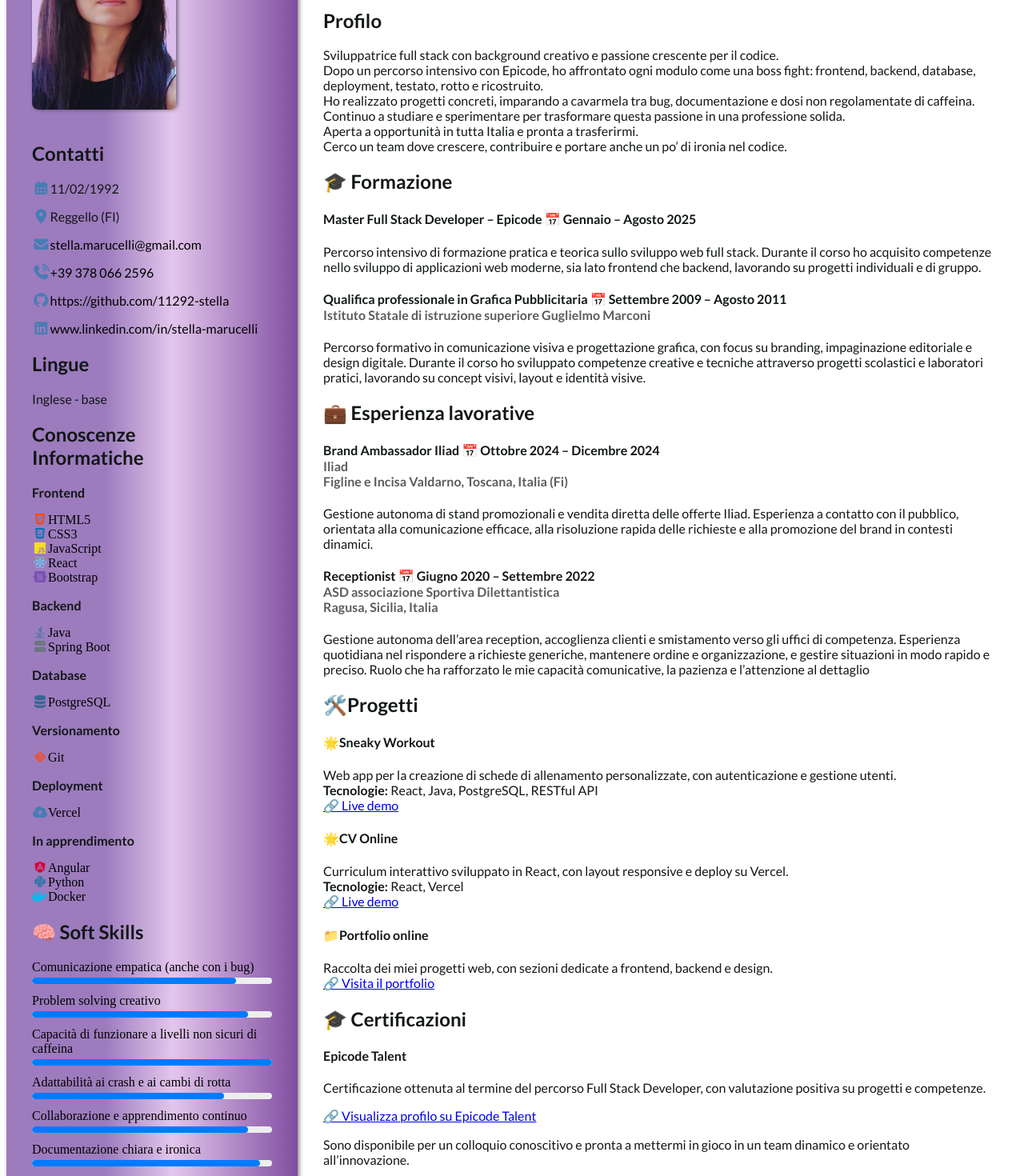
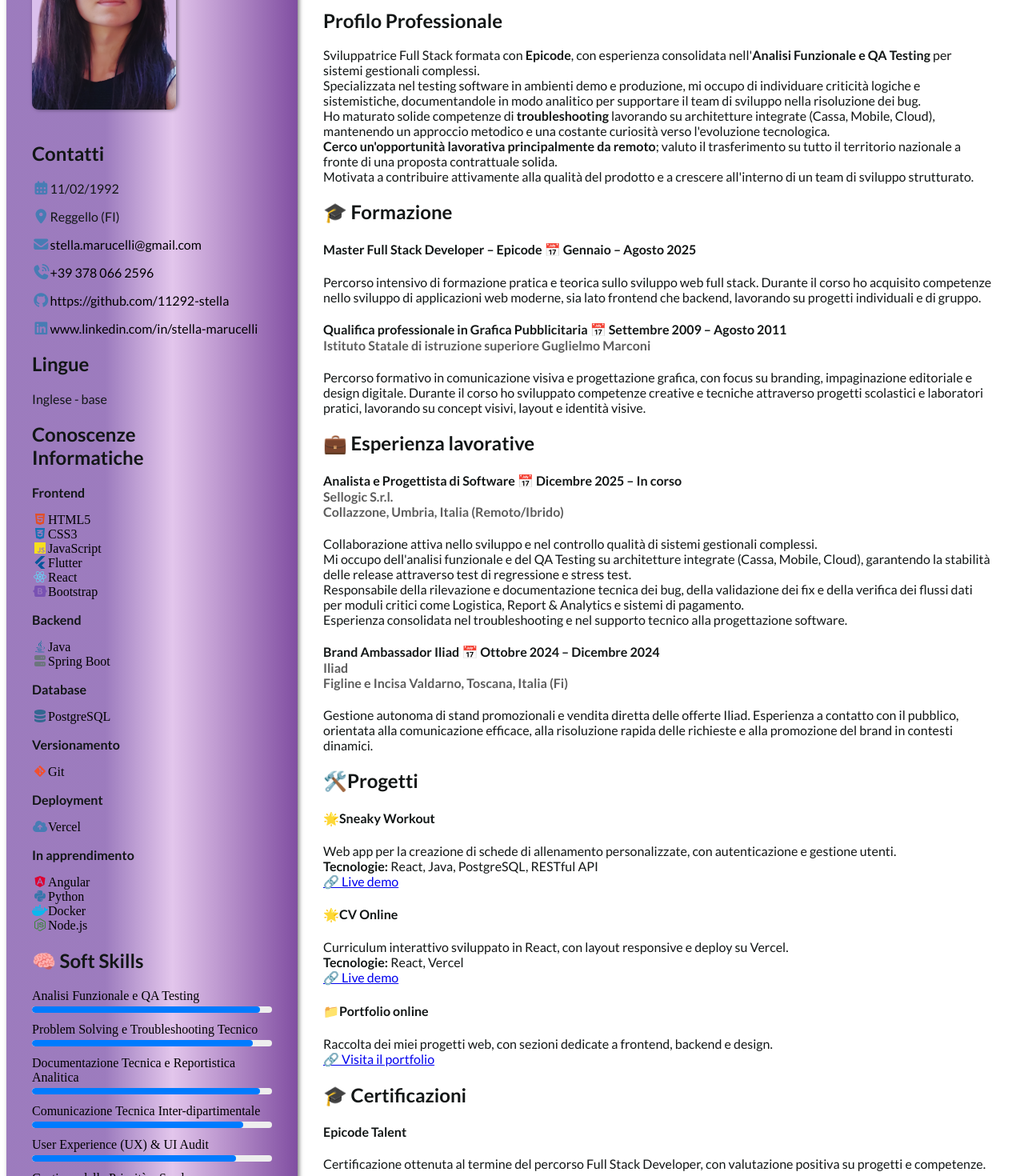
Before and after one commit to 11292-stella/cv-stella-marucelli, a React (Vite) app: page / in a window 1280 px wide. Shown: the part 180-1650 px from the top of the page at 80% size. Built offline with nearby package versions, Linux system fonts and the light colour scheme.

Commit message:
aggiornamento cv

```diff
--- a/src/Cv.jsx
+++ b/src/Cv.jsx
@@ -91,6 +91,7 @@ const Cv = function () {
               <i className="fab fa-html5" style={{ color: "#E34F26" }}></i>
               <span>HTML5</span>
             </div>
+
             <div className="skill-item">
               <i className="fab fa-css3-alt" style={{ color: "#1572B6" }}></i>
               <span>CSS3</span>
@@ -98,6 +99,10 @@ const Cv = function () {
             <div className="skill-item">
               <i className="fab fa-js" style={{ color: "#F7DF1E" }}></i>
               <span>JavaScript</span>
+            </div>
+            <div className="skill-item">
+  <i className="fab fa-flutter" style={{ color: "#02569B" }}></i>
+  <span>Flutter</span>
 </div>
             <div className="skill-item">
               <i className="fab fa-react" style={{ color: "#61DBFB" }}></i>
@@ -172,59 +177,58 @@ const Cv = function () {
               <i className="fab fa-docker" style={{ color: "#0db7ed" }}></i>
               <span>Docker</span>
             </div>
+            <div className="skill-item">
+  <i className="fab fa-node-js" style={{ color: "#3C873A" }}></i>
+  <span>Node.js</span>
+</div>
             <h2>🧠 Soft Skills</h2>
             <div className="soft-skills">
   <div className="skill">
-                <span>Comunicazione empatica (anche con i bug)</span>
+    <span>Analisi Funzionale e QA Testing</span>
+    <div className="bar">
+      <div className="fill" style={{ width: "95%" }}></div>
+    </div>
+              </div>
+  <div className="skill">
+    <span>Problem Solving e Troubleshooting Tecnico</span>
+    <div className="bar">
+      <div className="fill" style={{ width: "92%" }}></div>
+    </div>
+  </div>
+              <div className="skill">
+    <span>Documentazione Tecnica e Reportistica Analitica</span>
+    <div className="bar">
+      <div className="fill" style={{ width: "95%" }}></div>
+    </div>
+  </div>
+              <div className="skill">
+    <span>Comunicazione Tecnica Inter-dipartimentale</span>
+    <div className="bar">
+      <div className="fill" style={{ width: "88%" }}></div>
+    </div>
+  </div>
+              <div className="skill">
+    <span>User Experience (UX) & UI Audit</span>
     <div className="bar">
       <div className="fill" style={{ width: "85%" }}></div>
     </div>
   </div>
               <div className="skill">
-                <span>Problem solving creativo</span>
+    <span>Gestione delle Priorità e Scadenze (Agile/Sprint)</span>
     <div className="bar">
       <div className="fill" style={{ width: "90%" }}></div>
     </div>
   </div>
               <div className="skill">
-                <span>
-                  Capacità di funzionare a livelli non sicuri di caffeina
-                </span>
+    <span>Pensiero Critico e Validazione dei Dati</span>
     <div className="bar">
-                  <div className="fill" style={{ width: "100%" }}></div>
+      <div className="fill" style={{ width: "92%" }}></div>
     </div>
   </div>
               <div className="skill">
-                <span>Adattabilità ai crash e ai cambi di rotta</span>
+    <span>Apprendimento Rapido di Nuovi Stack Software</span>
     <div className="bar">
-                  <div className="fill" style={{ width: "80%" }}></div>
-                </div>
-              </div>
-              <div className="skill">
-                <span>Collaborazione e apprendimento continuo</span>
-                <div className="bar">
-                  <div className="fill" style={{ width: "90%" }}></div>
-                </div>
-              </div>
-              <div className="skill">
-                <span>Documentazione chiara e ironica</span>
-                <div className="bar">
-                  <div className="fill" style={{ width: "95%" }}></div>
-                </div>
-              </div>
-              <div className="skill">
-                <span>Pazienza da debugger</span>
-                <div className="bar">
-                  <div className="fill" style={{ width: "88%" }}></div>
-                </div>
-              </div>
-              <div className="skill">
-                <span>
-                  Curiosità instancabile (anche quando il terminale non
-                  risponde)
-                </span>
-                <div className="bar">
-                  <div className="fill" style={{ width: "92%" }}></div>
+      <div className="fill" style={{ width: "94%" }}></div>
     </div>
   </div>
             </div>
@@ -234,20 +238,21 @@ const Cv = function () {
 
       <div className="cv-content">
   <h1>Stella Marucelli</h1>
-        <h2>Junior Full Stack Developer</h2>
-        <h2>Profilo</h2>
+  <h2>Junior Full Stack Developer & QA Analyst</h2>
+
+  <h2>Profilo Professionale</h2>
   <p>
-          Sviluppatrice full stack con background creativo e passione crescente
-          per il codice. <br />
-          Dopo un percorso intensivo con Epicode, ho affrontato ogni modulo come
-          una boss fight: frontend, backend, database, deployment, testato,
-          rotto e ricostruito. <br /> Ho realizzato progetti concreti, imparando
-          a cavarmela tra bug, documentazione e dosi non regolamentate di
-          caffeina. <br /> Continuo a studiare e sperimentare per trasformare
-          questa passione in una professione solida. <br /> Aperta a opportunità
-          in tutta Italia e pronta a trasferirmi. <br /> Cerco un team dove
-          crescere, contribuire e portare anche un po’ di ironia nel codice.
+    Sviluppatrice Full Stack formata con <strong>Epicode</strong>, con esperienza consolidata nell'<strong>Analisi Funzionale e QA Testing</strong> per sistemi gestionali complessi. <br />
+
+    Specializzata nel testing software in ambienti demo e produzione, mi occupo di individuare criticità logiche e sistemistiche, documentandole in modo analitico per supportare il team di sviluppo nella risoluzione dei bug. <br />
+
+    Ho maturato solide competenze di <strong>troubleshooting</strong> lavorando su architetture integrate (Cassa, Mobile, Cloud), mantenendo un approccio metodico e una costante curiosità verso l'evoluzione tecnologica. <br />
+
+    <strong>Cerco un'opportunità lavorativa principalmente da remoto</strong>; valuto il trasferimento su tutto il territorio nazionale a fronte di una proposta contrattuale solida. <br />
+
+    Motivata a contribuire attivamente alla qualità del prodotto e a crescere all'interno di un team di sviluppo strutturato.
   </p>
+
         <h2>🎓 Formazione</h2>
 
         <h4>Master Full Stack Developer – Epicode 📅 Gennaio – Agosto 2025</h4>
@@ -276,6 +281,18 @@ const Cv = function () {
         <h2>💼 Esperienza lavorative</h2>
 
         <h4>
+  Analista e Progettista di Software 📅 Dicembre 2025 – In corso <br />
+  <span className="luogo">Sellogic S.r.l.</span> <br />
+  <span className="luogo">Collazzone, Umbria, Italia (Remoto/Ibrido)</span>
+</h4>
+<p>
+  Collaborazione attiva nello sviluppo e nel controllo qualità di sistemi gestionali complessi. <br />
+  Mi occupo dell'analisi funzionale e del QA Testing su architetture integrate (Cassa, Mobile, Cloud), garantendo la stabilità delle release attraverso test di regressione e stress test. <br />
+  Responsabile della rilevazione e documentazione tecnica dei bug, della validazione dei fix e della verifica dei flussi dati per moduli critici come Logistica, Report & Analytics e sistemi di pagamento. <br />
+  Esperienza consolidata nel troubleshooting e nel supporto tecnico alla progettazione software.
+</p>
+
+        <h4>
           Brand Ambassador Iliad 📅 Ottobre 2024 – Dicembre 2024 <br />{" "}
           <span className="luogo">Iliad</span> <br />
           <span className="luogo">
@@ -289,21 +306,7 @@ const Cv = function () {
           comunicazione efficace, alla risoluzione rapida delle richieste e alla
           promozione del brand in contesti dinamici.
         </p>
-        <h4>
-          Receptionist 📅 Giugno 2020 – Settembre 2022 <br />
-          <span className="luogo">
-            ASD associazione Sportiva Dilettantistica
-          </span>{" "}
-          <br />
-          <span className="luogo">Ragusa, Sicilia, Italia</span>
-        </h4>
-        <p>
-          Gestione autonoma dell’area reception, accoglienza clienti e
-          smistamento verso gli uffici di competenza. Esperienza quotidiana nel
-          rispondere a richieste generiche, mantenere ordine e organizzazione, e
-          gestire situazioni in modo rapido e preciso. Ruolo che ha rafforzato
-          le mie capacità comunicative, la pazienza e l’attenzione al dettaglio
-        </p>
+
 
         <h2>🛠️Progetti</h2>
 
```
Lines whose indentation alone changed are shown as unchanged.
